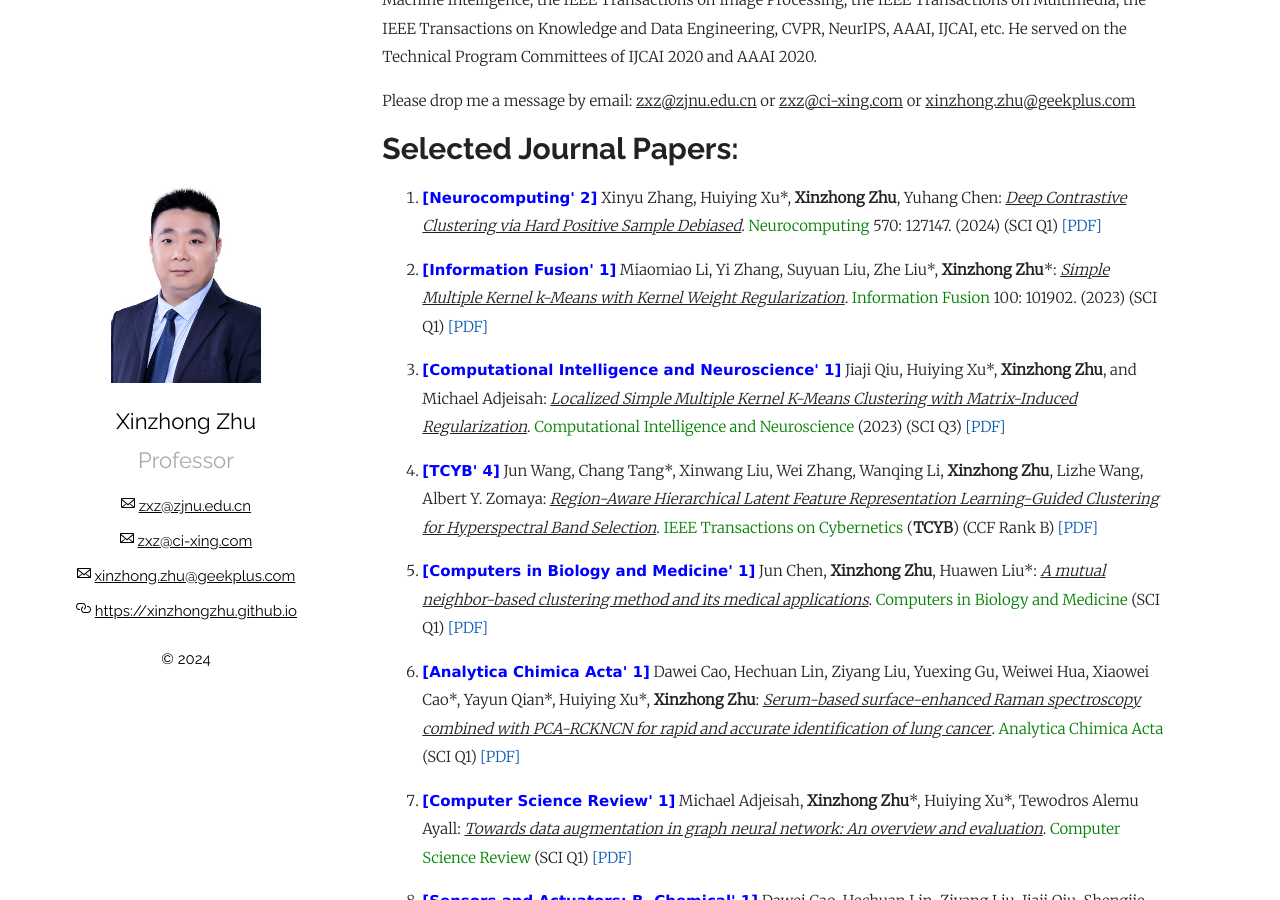
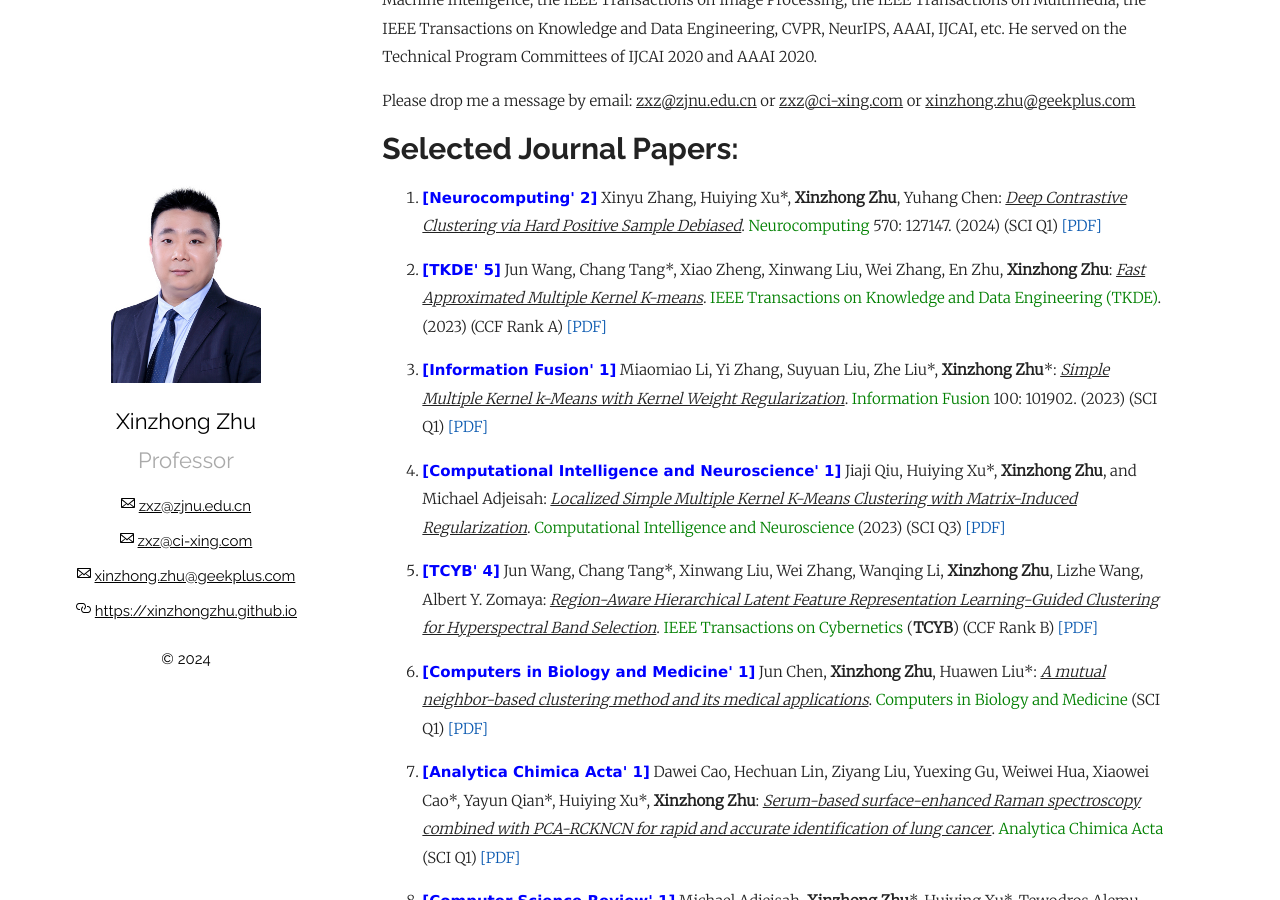
Before and after one commit to xinzhongzhu/xinzhongzhu.github.io, a Jekyll site: the page built from index.md, in a window 1280 px wide and 900 px high, scrolled down 394 px. Built offline with Jekyll 4.4.1, drawn with Linux system fonts in a browser that asks for light colours; our own code applies the rules of GitHub Pages for plain Markdown files.

Commit message:
Update index.md

```diff
--- a/index.md
+++ b/index.md
@@ -16,7 +16,11 @@ Please drop me a message by email: <u>zxz@zjnu.edu.cn</u> or <u>zxz@ci-xing.com<
 <ol>
 
 
+
+
  <p style="margin-top: 8px;"><li><font face="verdana" color="blue"><b>[Neurocomputing' 2]</b></font> Xinyu Zhang, Huiying Xu*, <b>Xinzhong Zhu</b>, Yuhang Chen: <i><u>Deep Contrastive Clustering via Hard Positive Sample Debiased</u></i>. <font color="green">Neurocomputing</font> 570: 127147. (2024) (SCI Q1) <a href = "https://xinzhongzhu.github.io/document/%5BNeuroComputing%5D%20Deep%20Contrastive%20Clustering%20via%20Hard%20positive%20sample%20Debiased.pdf">[PDF]</a></li></p>
+
+  <p style="margin-top: 8px;"><li><font face="verdana" color="blue"><b>[TKDE' 5]</b></font> Jun Wang, Chang Tang*, Xiao Zheng, Xinwang Liu, Wei Zhang, En Zhu, <b>Xinzhong Zhu</b>: <i><u>Fast Approximated Multiple Kernel K-means</u></i>. <font color="green">IEEE Transactions on Knowledge and Data Engineering (TKDE)</font>. (2023) (CCF Rank A) <a href = "https://xinzhongzhu.github.io/document/Fast_Approximated_Multiple_Kernel_K-means.pdf">[PDF]</a></li></p>
 
    <p style="margin-top: 8px;"><li><font face="verdana" color="blue"><b>[Information Fusion' 1]</b></font> Miaomiao Li, Yi Zhang, Suyuan Liu, Zhe Liu*, <b>Xinzhong Zhu</b>*: <i><u>Simple Multiple Kernel k-Means with Kernel Weight Regularization</u></i>. <font color="green">Information Fusion</font> 100: 101902. (2023) (SCI Q1) <a href = "https://xinzhongzhu.github.io/document/%5BInformation%20Fusion%5D%20Simple%20multiple%20kernel%20k-means%20with%20kernel%20weight%20regularization.pdf">[PDF]</a></li></p>
 
```
